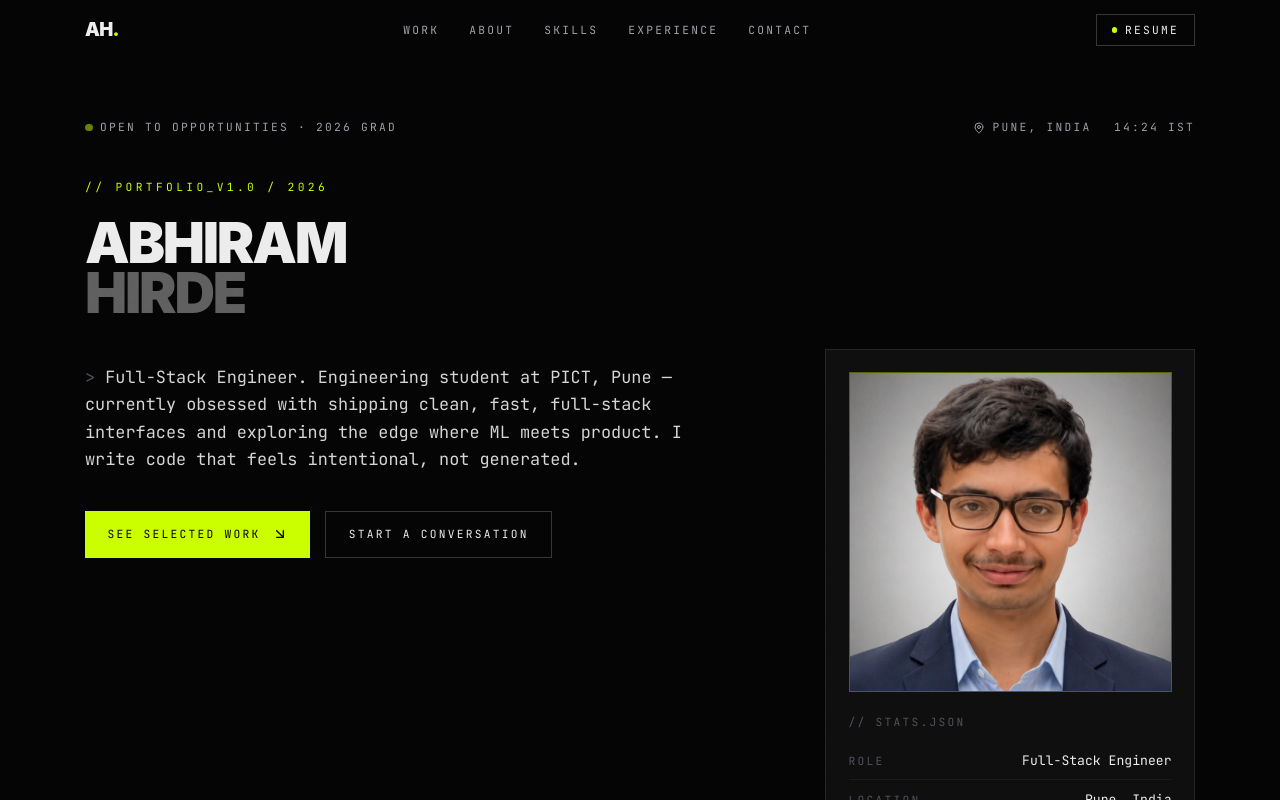
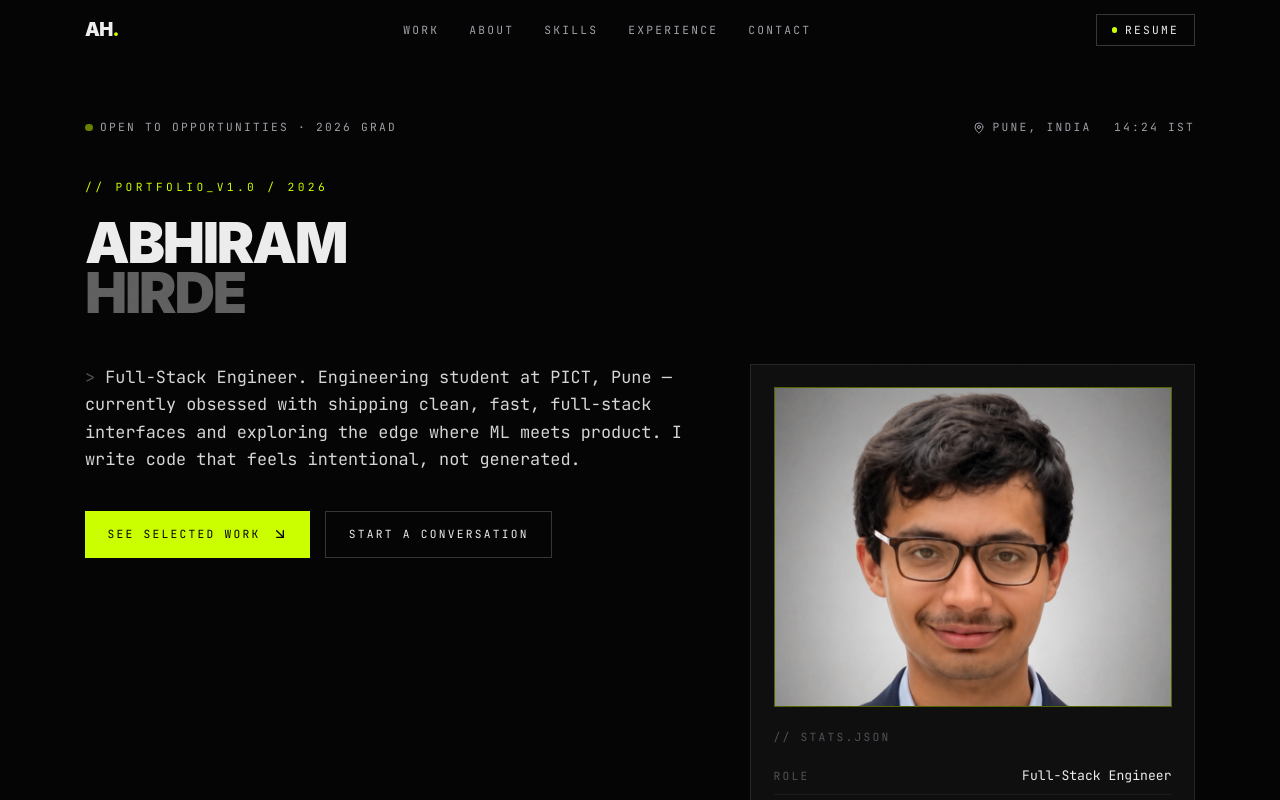
Before and after one commit to AbhiramHirde/portfolio-main, a React app: page / in a window 1280 px wide. Shown: the top 800 px of the page. Built offline with nearby package versions, Linux system fonts and the light colour scheme; the HTML template or start-up script is replaced by a standard one; a web font is replaced by a local one.

Commit message:
fix: add profile image in hero and update UI

```diff
--- a/src/components/Hero.jsx
+++ b/src/components/Hero.jsx
@@ -99,7 +99,7 @@ export const Hero = () => {
         </div>
 
         {/* CONTENT */}
-        <div className="mt-12 grid grid-cols-1 lg:grid-cols-12 gap-8">
+        <div className="mt-12 grid grid-cols-1 lg:grid-cols-12 gap-8 lg:items-start">
 
           {/* LEFT */}
           <div className="lg:col-span-7 space-y-6">
@@ -129,12 +129,11 @@ export const Hero = () => {
             </div>
           </div>
 
-          {/* RIGHT PANEL (IMAGE ADDED HERE) */}
-          {/* RIGHT PANEL (IMPROVED IMAGE CARD) */}
-<div className="lg:col-span-5 lg:col-start-9 lg:-translate-y-4">
+          {/* RIGHT PANEL (FIXED) */}
+          <div className="lg:col-span-5">
             <div className="border border-white/10 bg-[#0f0f0f] p-6 space-y-6">
 
-    {/* IMAGE CARD */}
+              {/* IMAGE */}
               <div className="w-full h-[320px] overflow-hidden border border-[#ccff00]/40 bg-black">
                 <img
                   src="/assets/profile.png"
```
Lines whose indentation alone changed are shown as unchanged.
